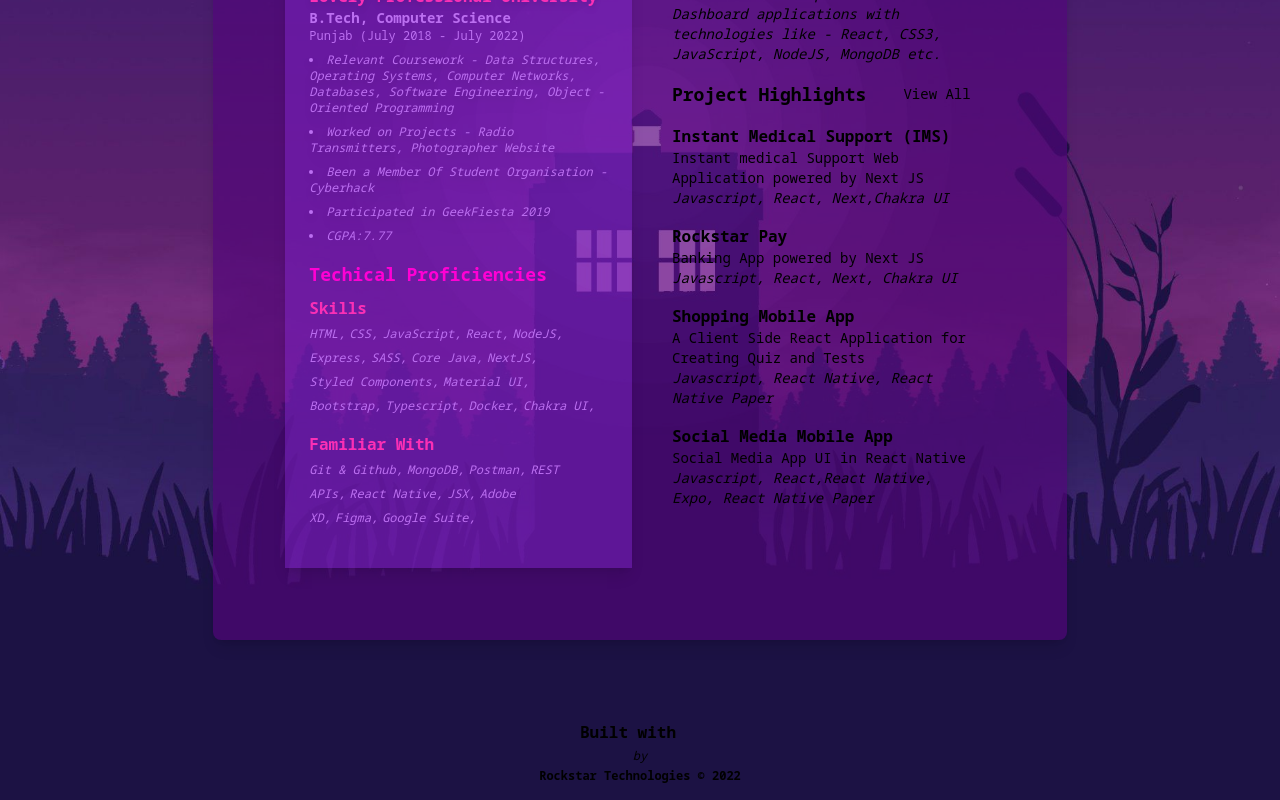
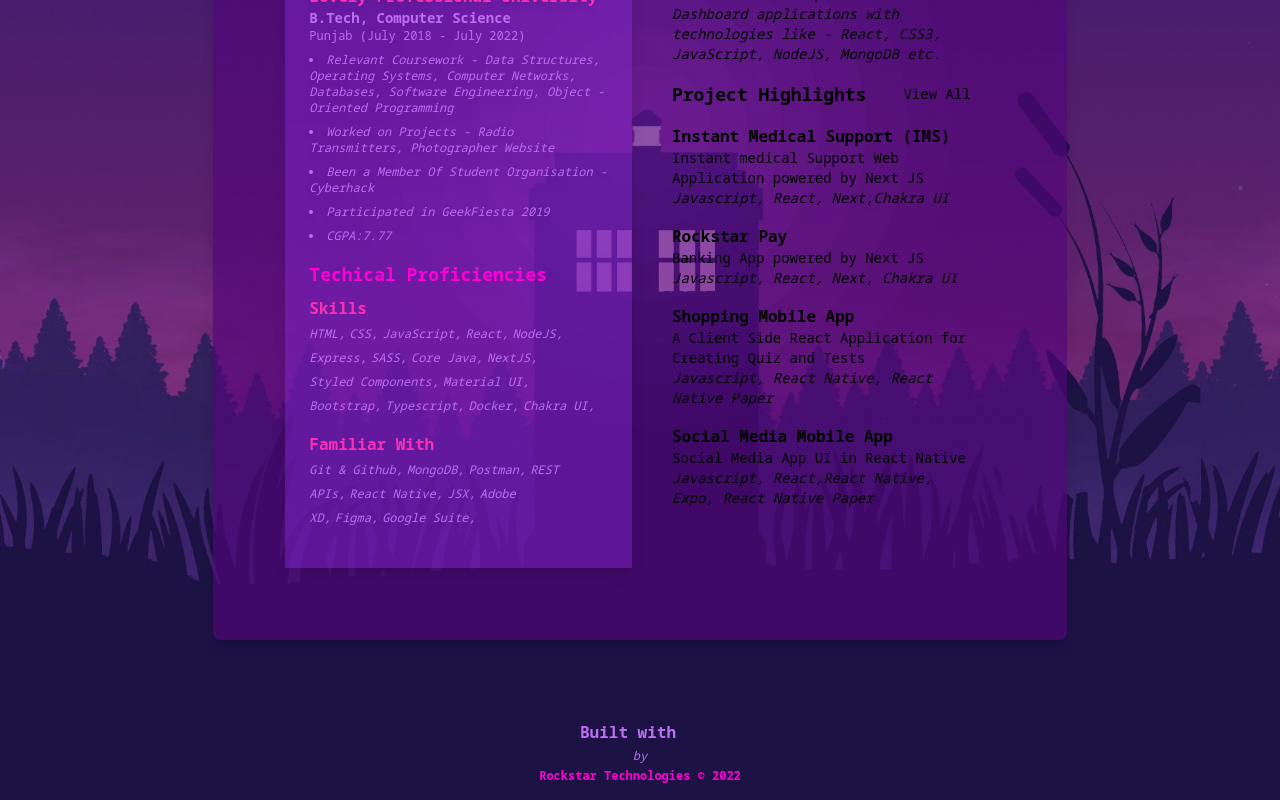
Before and after one commit to Aman7400/digital-resume, a Next.js app: page / in a window 1280 px wide. Shown: the part 696-1496 px from the top of the page. Built offline with nearby package versions, Linux system fonts and the light colour scheme; some icons are missing.

Commit message:
Update Footer

```diff
--- a/components/Footer.js
+++ b/components/Footer.js
@@ -4,17 +4,17 @@ import React from 'react'
 
 const Footer = () => {
     return (
-        <div className="p-4 flex flex-col items-center justify-center text-white">
+        <div className="p-4 flex flex-col items-center text-subHeading justify-center text-white">
             <h1 className="font-mono  font-bold text-md">
                 Built with
-               <Icon icon="bi:balloon-heart-fill" className=" ml-2 pulse inline-block" />
+               <Icon icon="bi:balloon-heart-fill" className=" ml-2 pulse inline-block text-heading" />
             </h1>
             <p className="my-1 font-mono italic font-light text-xs">
                 by
             </p>
-            <p className="font-bold font-mono text-xs cursor-pointer ">
+            <p className="font-bold font-mono text-xs text-heading cursor-pointer ">
                 <Link href="https://github.com/rockstar-technologies">
-                    <span className=' hover:text-[#8107c3] hover:shadow-md'>
+                    <span className=''>
                         Rockstar Technologies
                     </span>
                 </Link> &copy; {new Date().getFullYear()}
--- a/styles/globals.css
+++ b/styles/globals.css
@@ -7,7 +7,6 @@
 
 .pulse {
  animation: stretch 800ms ease-in alternate-reverse infinite;
- color: red;
 }
 
 
```
